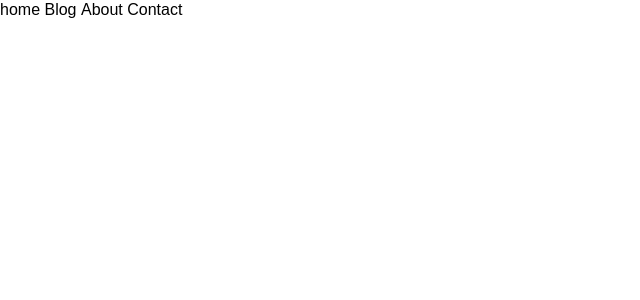
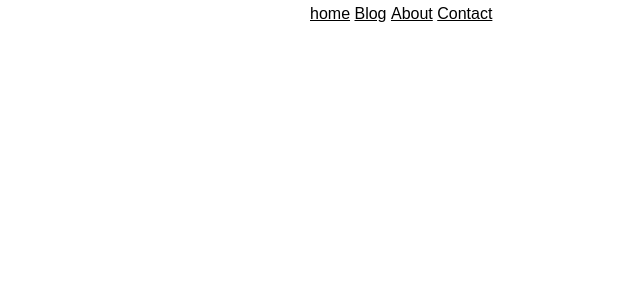
Before and after one commit to rpumpurs/blog, a Jekyll site: the page built from index.html, in a window 1280 px wide. Shown: the top 300 px of the page, without its empty margins (0-640 px from the left). Built offline with Jekyll 4.4.1, drawn with Linux system fonts in a browser that asks for light colours; nearby versions of some CDN libraries.

Commit message:
Center layout

```diff
--- a/_includes/header.html
+++ b/_includes/header.html
@@ -2,6 +2,13 @@
     <title>{{ page.title }}</title>
     <meta charset="UTF-8">
     <meta name="viewport" content="width=device-width, initial-scale=1.0">
-    <link rel="stylesheet" href="https://unpkg.com/purecss@0.6.2/build/pure-min.css"></head>
-    <link rel="stylesheet" href="/css/main.css"></head>
+    <link rel="stylesheet" href="https://unpkg.com/purecss@1.0.0/build/pure-min.css" integrity="sha384-nn4HPE8lTHyVtfCBi5yW9d20FjT8BJwUXyWZT9InLYax14RDjBj46LmSztkmNP9w" crossorigin="anonymous">
+    <!--[if lte IE 8]>
+    <link rel="stylesheet" href="https://unpkg.com/purecss@1.0.0/build/grids-responsive-old-ie-min.css">
+    <![endif]-->
+    <!--[if gt IE 8]><!-->
+    <link rel="stylesheet" href="https://unpkg.com/purecss@1.0.0/build/grids-responsive-min.css">
+    <!--<![endif]-->
+    <link rel="stylesheet" href="/css/main.css">
 </head>
+</head>
--- a/_layouts/default.html
+++ b/_layouts/default.html
@@ -5,15 +5,11 @@
 
 <body>
 
-    {% include main_menu.html %}
-
     <div class="container">
-
+        {% include main_menu.html %}
         {{ content }}
-
+        {% include footer.html %}
     </div>
-
-    {% include footer.html %}
 
 </body>
 
--- a/css/main.css
+++ b/css/main.css
@@ -2,3 +2,23 @@
     color: #000;
     text-decoration: none;
 }
+
+nav a {
+    text-decoration: underline;
+}
+
+.container {
+    width: 700px;
+    margin-left: auto;
+    margin-right: auto;
+    padding: 0 20px;
+    box-sizing: border-box;
+    line-height: 25px;
+}
+
+@media (max-width: 700px) {
+    .container {
+        width: 100%;
+        line-height: 30px;
+    }
+}
```
Also changed, not shown: _layouts/post.html (+6 -8 lines).
